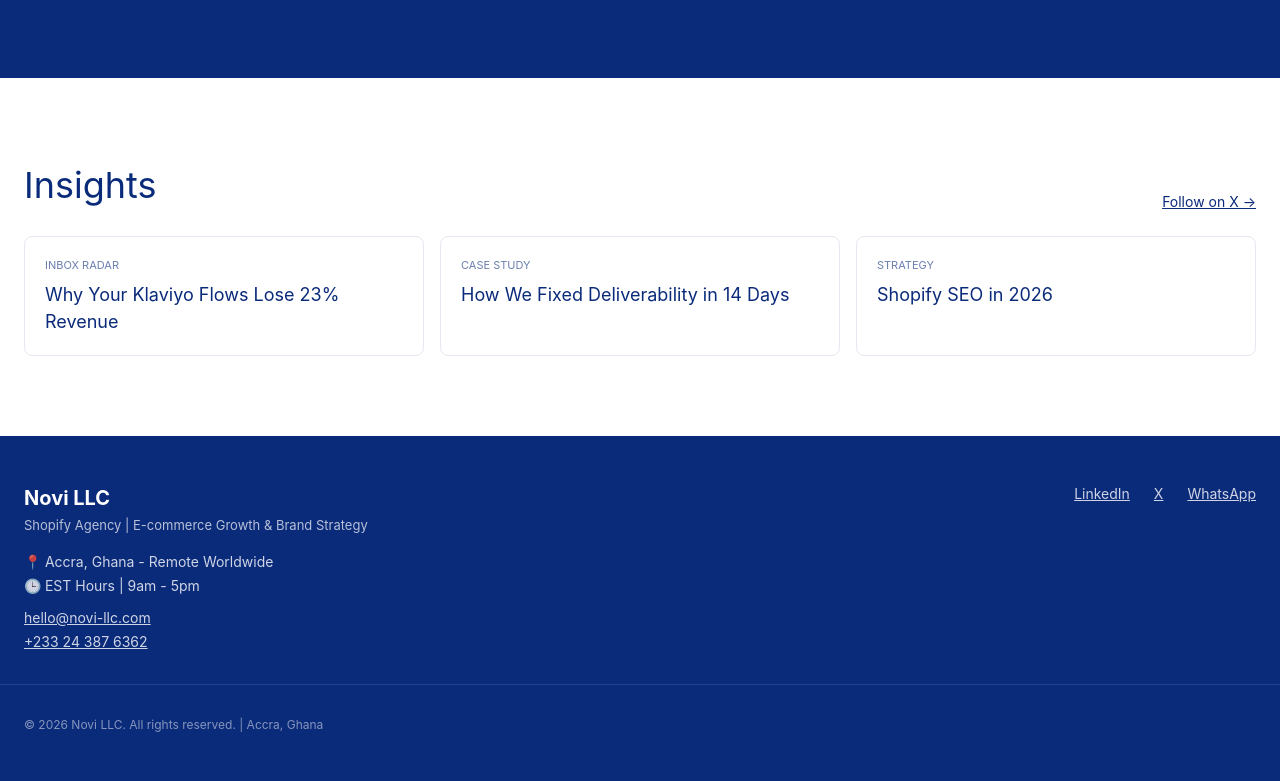
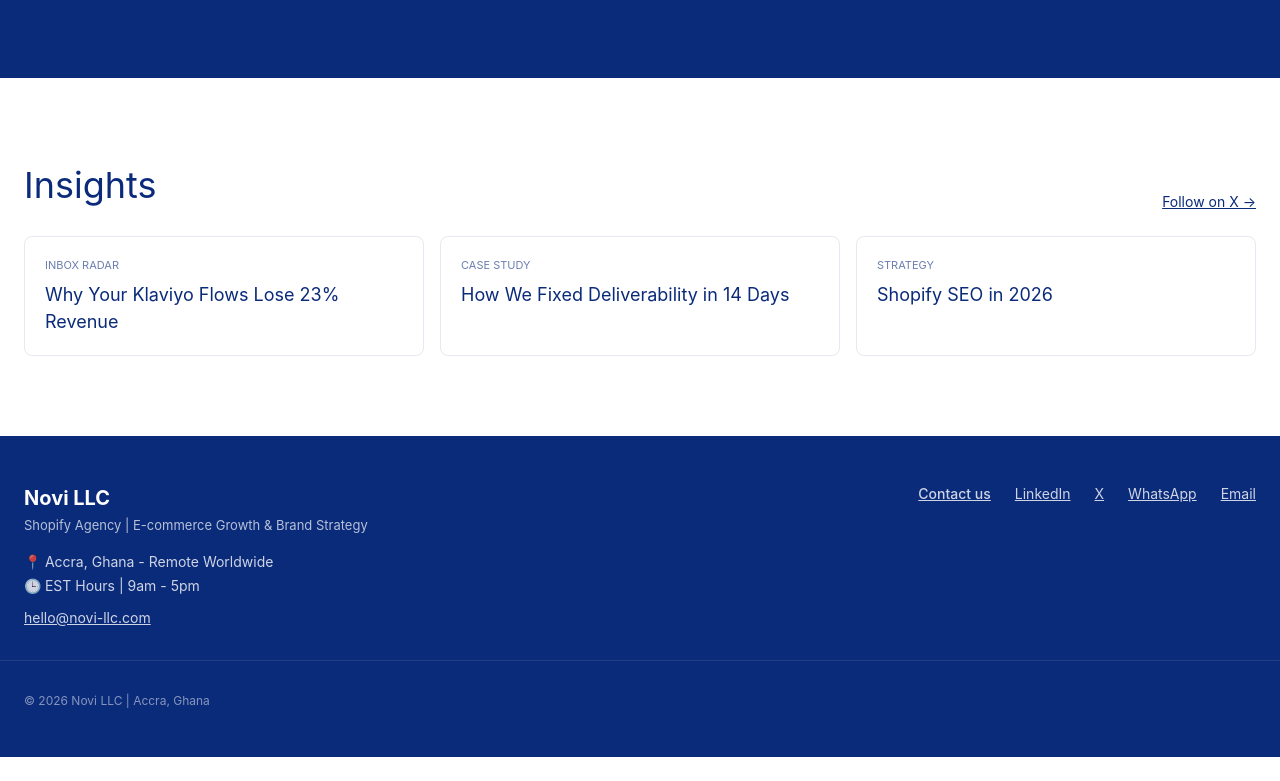
Before and after one commit to NOVI-I6699-cmd/portfolio-starter-kit, a Next.js app: page / in a window 1280 px wide. Shown: the part 955-1736 px from the top of the page. After the commit the page ends 1712 px from the top, so only its background shows below. Built offline with nearby package versions, Linux system fonts and the light colour scheme.

Commit message:
Update page.tsx

```diff
--- a/app/page.tsx
+++ b/app/page.tsx
@@ -4,7 +4,6 @@
 export default function Home() {
   return (
     <main className="overflow-x-hidden">
-      {/* HEADER - FIXED WITH TAGLINE */}
       <header className="bg-[#0A2A7A] text-white sticky top-0 z-50">
         <div className="max-w-7xl mx-auto px-4 md:px-6 py-3 md:py-4 flex justify-between items-center">
           <div className="flex flex-col leading-none">
@@ -29,7 +28,6 @@
         </div>
       </header>
 
-      {/* HERO - FITS PHONE + LAPTOP */}
       <section className="max-w-7xl mx-auto px-4 md:px-6 py-10 md:py-20 grid md:grid-cols-2 gap-8 md:gap-12 items-start">
         <div>
           <h1 className="font-[var(--font-playfair)] text-[34px] leading-[0.95] md:text-[56px] tracking-[-0.02em] text-[#0A2A7A]">We Turn Shopify Stores Into Growth Engines.</h1>
@@ -67,7 +65,7 @@
         </div>
       </section>
 
-      {/* FOOTER WITH ACCRA GHANA ADDRESS */}
+      {/* FOOTER - FINAL WITH 5 LINKS - OPTION A */}
       <footer className="bg-[#0A2A7A] text-white py-12">
         <div className="max-w-7xl mx-auto px-4 md:px-6 flex flex-col md:flex-row justify-between gap-8">
           <div>
@@ -77,17 +75,18 @@
               <p>📍 Accra, Ghana - Remote Worldwide</p>
               <p>🕒 EST Hours | 9am - 5pm</p>
               <p className="mt-3"><a href="mailto:hello@novi-llc.com" className="underline">hello@novi-llc.com</a></p>
-              <p><a href="https://wa.me/233243876362" className="underline">+233 24 387 6362</a></p>
             </div>
           </div>
-          <div className="flex gap-6 text-sm text-white/80">
-            <a href="https://www.linkedin.com/in/floran-novi-llc/" target="_blank" className="underline">LinkedIn</a>
-            <a href="https://x.com/novi_llc" target="_blank" className="underline">X</a>
-            <a href="https://wa.me/233243876362" target="_blank" className="underline">WhatsApp</a>
+          <div className="flex flex-wrap gap-5 md:gap-6 text-sm text-white/80 items-start">
+            <a href="mailto:hello@novi-llc.com" className="underline hover:text-white font-medium">Contact us</a>
+            <a href="https://www.linkedin.com/in/floran-novi-llc/" target="_blank" className="underline hover:text-white">LinkedIn</a>
+            <a href="https://x.com/novi_llc" target="_blank" className="underline hover:text-white">X</a>
+            <a href="https://wa.me/233243876362" target="_blank" className="underline hover:text-white">WhatsApp</a>
+            <a href="mailto:hello@novi-llc.com" className="underline hover:text-white">Email</a>
           </div>
         </div>
         <div className="max-w-7xl mx-auto px-4 md:px-6 mt-8 pt-8 border-t border-white/10 text-xs text-white/50">
-          © 2026 Novi LLC. All rights reserved. | Accra, Ghana
+          © 2026 Novi LLC | Accra, Ghana
         </div>
       </footer>
       <WhatsAppButton />
```
